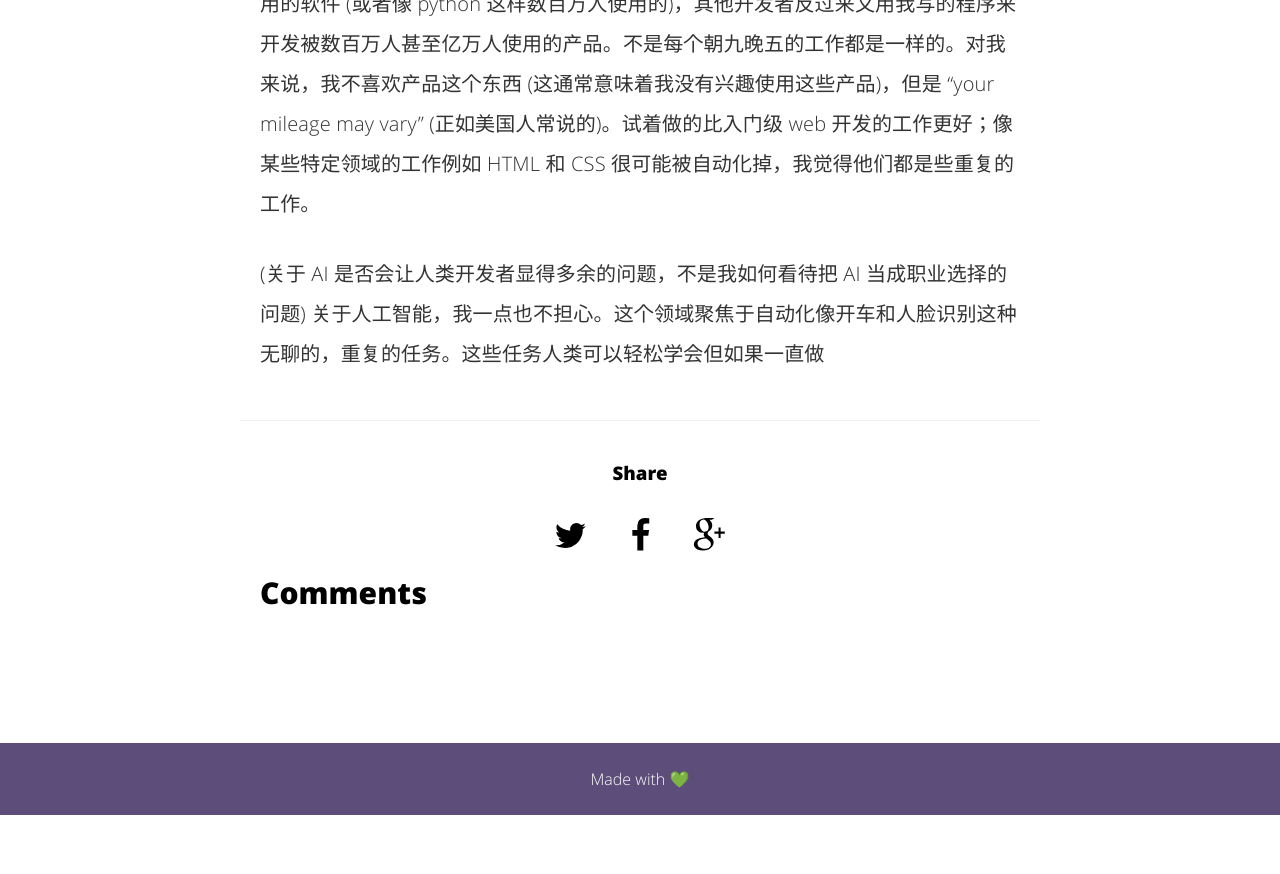
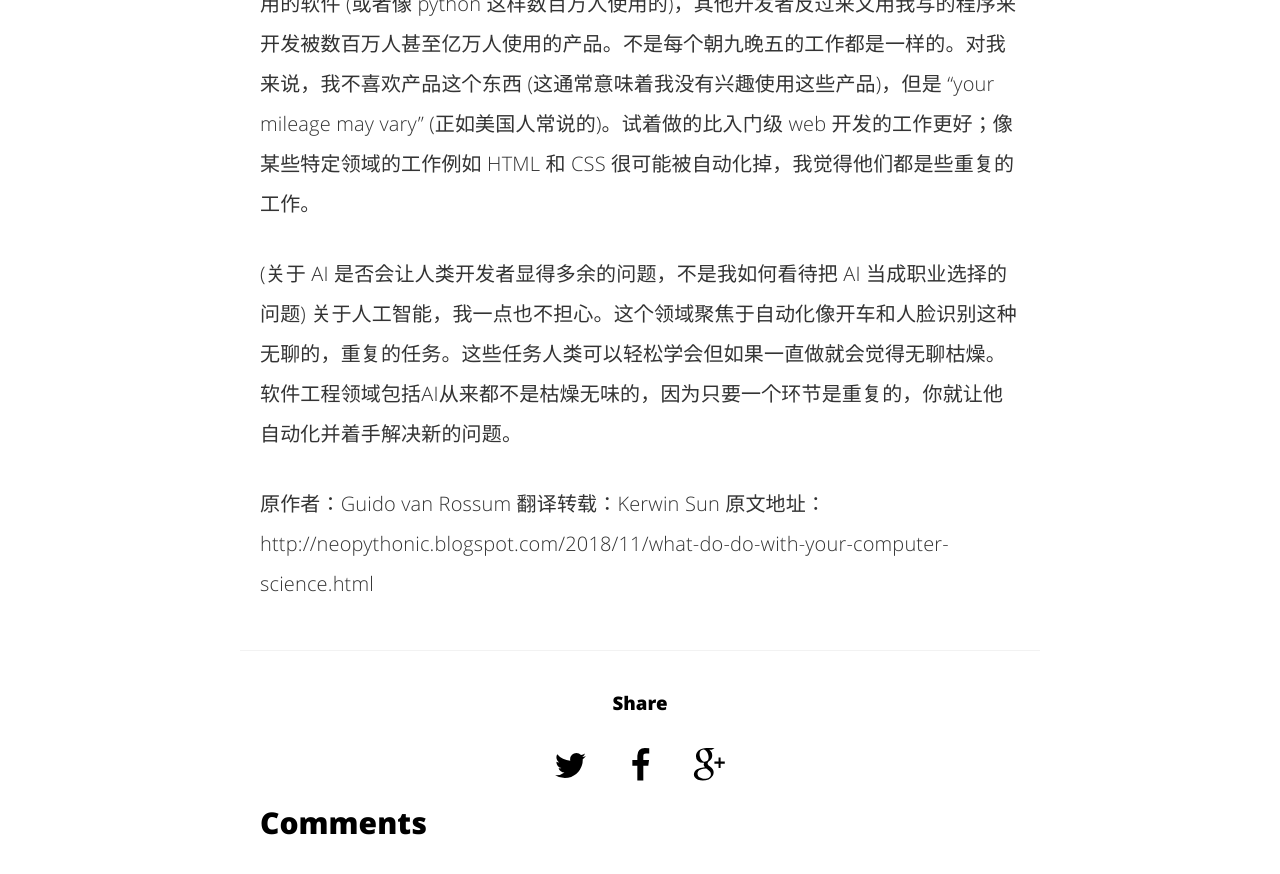
Before and after one commit to 00Kai0/00Kai0.github.io, a Jekyll site: the page built from _posts/2020-11-16-waht-to-do-with-your-computer-science-career.md, in a window 1280 px wide and 900 px high, scrolled down 694 px. Shown: the top 874 px of the window. Built offline with Jekyll 4.4.1, drawn with Linux system fonts in a browser that asks for light colours; comment, search, counter and statistics services are not loaded; before the commit the page ends 1509 px from its top, so only the background shows below that.

Commit message:
finish it

```diff
--- a/_posts/2020-11-16-waht-to-do-with-your-computer-science-career.md
+++ b/_posts/2020-11-16-waht-to-do-with-your-computer-science-career.md
@@ -22,4 +22,8 @@ categories:
 如果以上任何一个都能与你产生共鸣，你最好不要选择创业 -- 我做过的那些朝九晚五的开发工作实际上 (大部分) 非常有意义非常值得做的。我可以写一些让成百上千人使用的软件 (或者像 python 这样数百万人使用的)，其他开发者反过来又用我写的程序来开发被数百万人甚至亿万人使用的产品。不是每个朝九晚五的工作都是一样的。对我来说，我不喜欢产品这个东西 (这通常意味着我没有兴趣使用这些产品)，但是 "your mileage may vary" (正如美国人常说的)。试着做的比入门级 web 开发的工作更好；像某些特定领域的工作例如 HTML 和 CSS 很可能被自动化掉，我觉得他们都是些重复的工作。
 
 (关于 AI 是否会让人类开发者显得多余的问题，不是我如何看待把 AI 当成职业选择的问题)
-关于人工智能，我一点也不担心。这个领域聚焦于自动化像开车和人脸识别这种无聊的，重复的任务。这些任务人类可以轻松学会但如果一直做
+关于人工智能，我一点也不担心。这个领域聚焦于自动化像开车和人脸识别这种无聊的，重复的任务。这些任务人类可以轻松学会但如果一直做就会觉得无聊枯燥。软件工程领域包括AI从来都不是枯燥无味的，因为只要一个环节是重复的，你就让他自动化并着手解决新的问题。
+
+原作者：Guido van Rossum
+翻译转载：Kerwin Sun
+原文地址：http://neopythonic.blogspot.com/2018/11/what-do-do-with-your-computer-science.html
```
